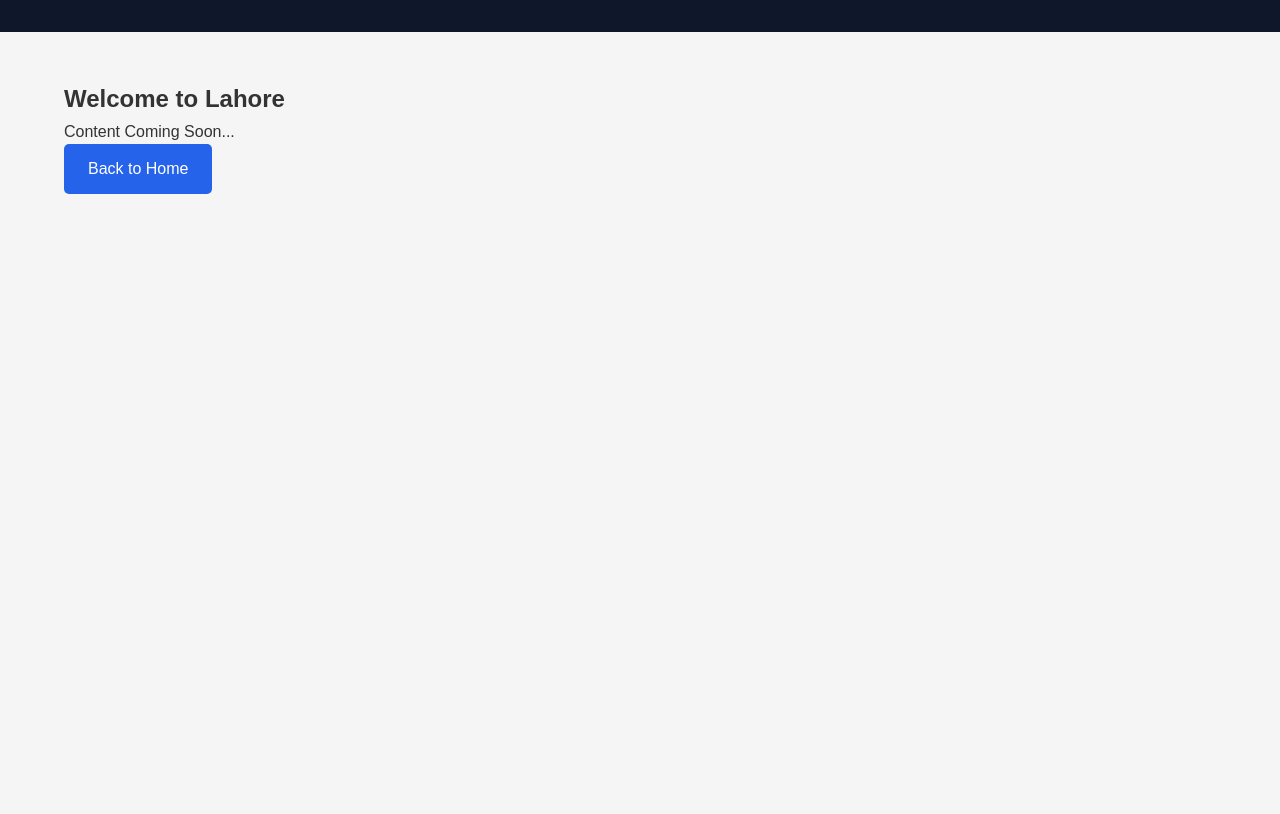
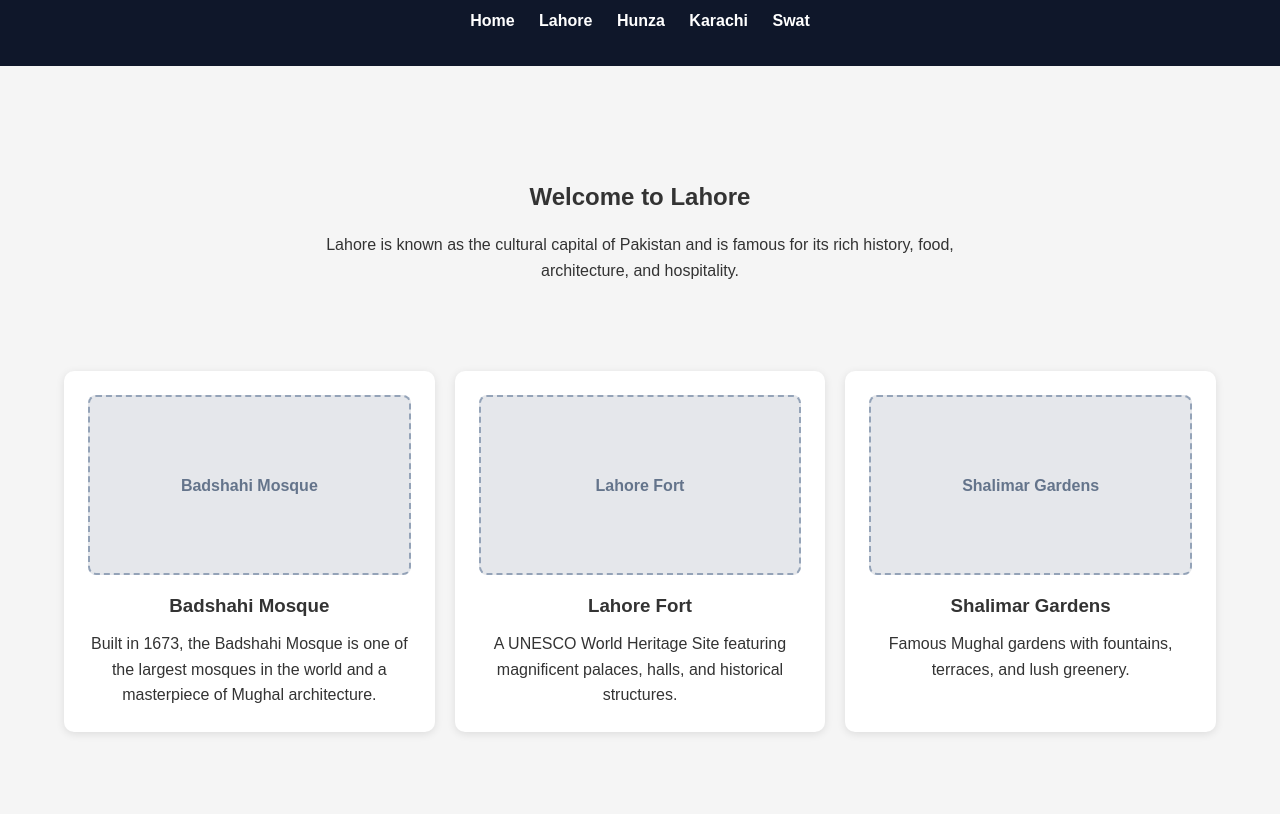
Before and after one commit to Abdullah-0024/pakvista-cicd, a website built with Parcel: page lahore.html in a window 1280 px wide. Shown: the part 91-905 px from the top of the page. Before the commit the page ends 800 px from the top, so only its background shows below. Built offline with nearby package versions, Linux system fonts and the light colour scheme.

Commit message:
Added lahore.html and cd-dev

```diff
--- a/lahore.html
+++ b/lahore.html
@@ -3,21 +3,74 @@
 <head>
     <meta charset="UTF-8">
     <meta name="viewport" content="width=device-width, initial-scale=1.0">
-    <title>Lahore - PakVista</title>
+    <title>Lahore - City of Gardens</title>
     <link rel="stylesheet" href="style.css">
 </head>
 <body>
 
-    <header>
-        <h1>Lahore</h1>
-    </header>
+<header>
+    <div class="container">
+        <h1>Lahore - City of Gardens</h1>
 
-    <main class="container">
-        <h2>Welcome to Lahore</h2>
-        <p>Content Coming Soon...</p>
+        <nav>
+            <ul>
+                <li><a href="index.html">Home</a></li>
+                <li><a href="lahore.html">Lahore</a></li>
+                <li><a href="hunza.html">Hunza</a></li>
+                <li><a href="karachi.html">Karachi</a></li>
+                <li><a href="swat.html">Swat</a></li>
+            </ul>
+        </nav>
+    </div>
+</header>
 
-        <a href="index.html" class="btn">Back to Home</a>
-    </main>
+<main>
+<div class="container">
+
+<section class="hero">
+    <h2>Welcome to Lahore</h2>
+    <p>
+        Lahore is known as the cultural capital of Pakistan and is famous
+        for its rich history, food, architecture, and hospitality.
+    </p>
+</section>
+
+<div class="cards">
+
+    <div class="card">
+        <div class="img-placeholder">Badshahi Mosque</div>
+        <h3>Badshahi Mosque</h3>
+        <p>
+            Built in 1673, the Badshahi Mosque is one of the largest mosques
+            in the world and a masterpiece of Mughal architecture.
+        </p>
+    </div>
+
+    <div class="card">
+        <div class="img-placeholder">Lahore Fort</div>
+        <h3>Lahore Fort</h3>
+        <p>
+            A UNESCO World Heritage Site featuring magnificent palaces,
+            halls, and historical structures.
+        </p>
+    </div>
+
+    <div class="card">
+        <div class="img-placeholder">Shalimar Gardens</div>
+        <h3>Shalimar Gardens</h3>
+        <p>
+            Famous Mughal gardens with fountains, terraces, and lush greenery.
+        </p>
+    </div>
+
+</div>
+
+</div>
+</main>
+
+<footer>
+    <p>&copy; 2026 PakVista</p>
+</footer>
 
 </body>
 </html>
```
Also changed, not shown: .github/workflows/cd-dev.yml (added).
